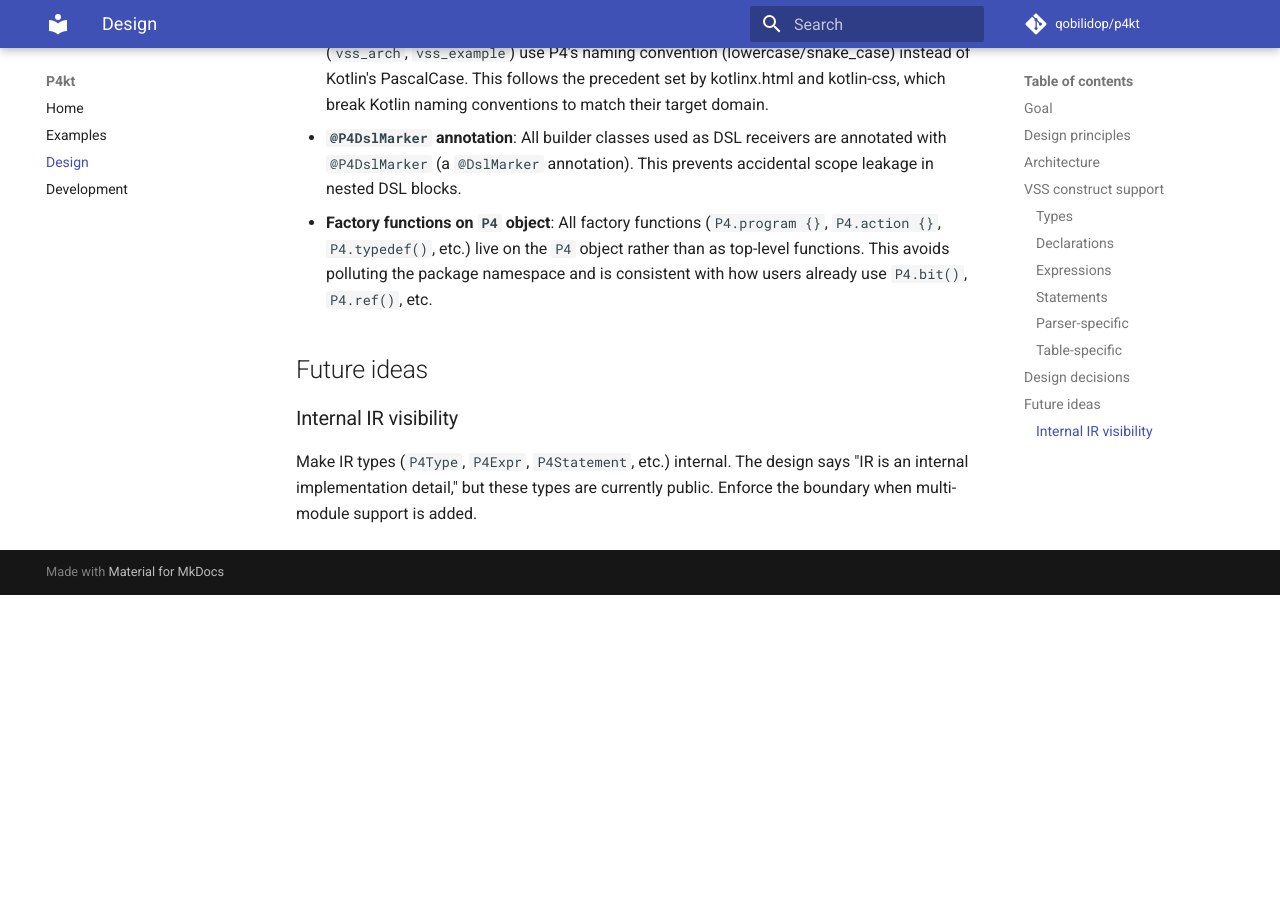
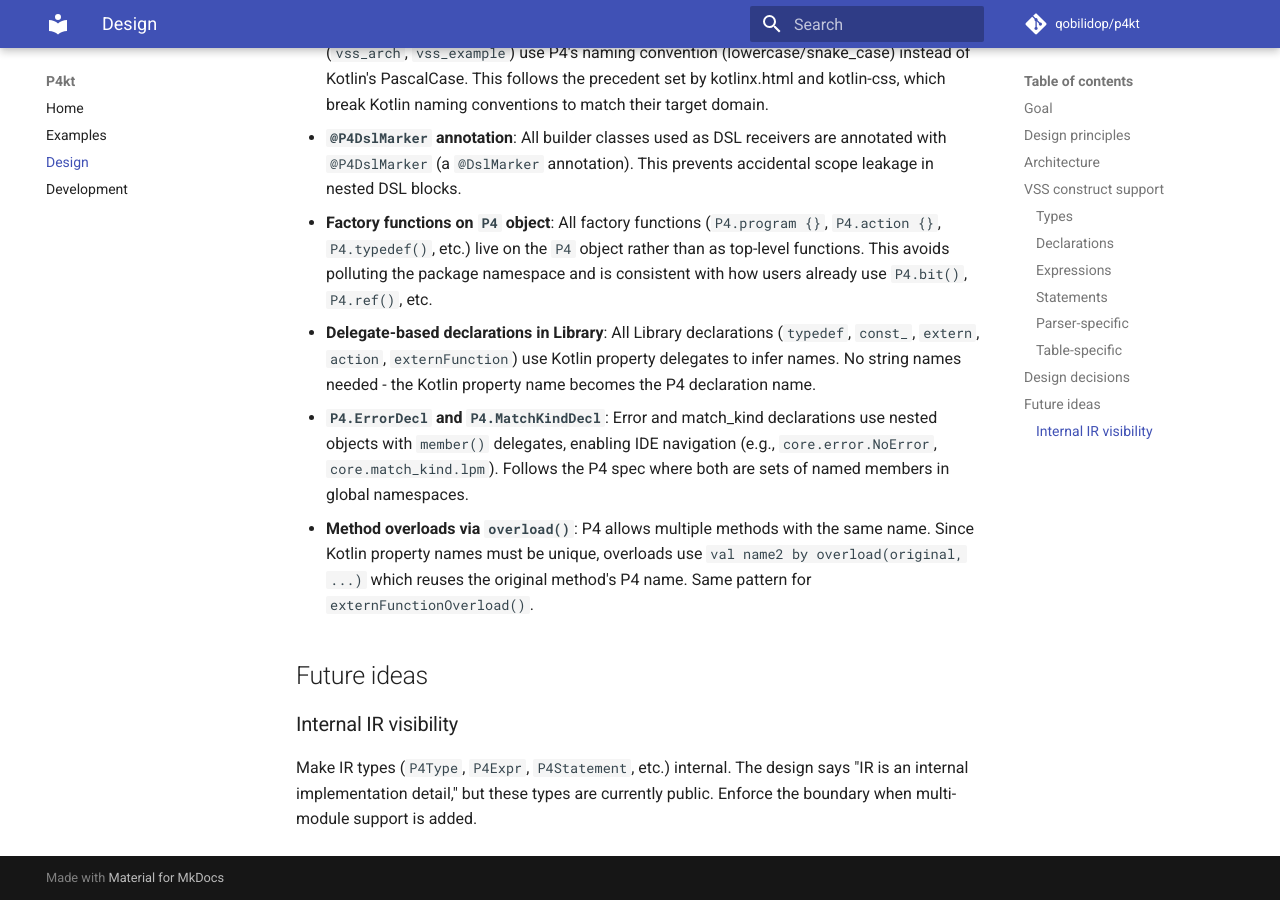
Before and after one commit to qobilidop/p4kt, an MkDocs documentation site: the page built from docs/design.md, in a window 1280 px wide and 900 px high, scrolled down 4294 px. Built offline with MkDocs 1.6.1 and Material for MkDocs 9.7.7, drawn with Linux system fonts in a browser that asks for light colours; comment, search, counter and statistics services are not loaded; before the commit the page ends 4889 px from its top, so only the background shows below that; part of the change alters nothing that is shown.

Commit message:
Complete core.p4 coverage
Add P4ExternFunction IR for standalone extern function declarations.
Add P4Type.P4String. Add externFunction(), externFunctionOverload(),
action(), and method overload() to the DSL.

core.kt now implements every construct from upstream core.p4:
error, packet_in, packet_out, verify, NoAction, match_kind,
and static_assert (both overloads).

Co-Authored-By: Claude Opus 4.6 (1M context) <noreply@anthropic.com>

```diff
--- a/docs/design.md
+++ b/docs/design.md
@@ -28,16 +28,16 @@ User code (DSL) → IR (immutable data classes) → Renderer (P4 source text)
 
 ### Types
 
-| Construct       | Example from VSS                         | Status |
-| --------------- | ---------------------------------------- | ------ |
-| `bit<W>`        | `bit<48>`, `bit<4>`                      | Done   |
-| `bool`          | implicit in conditions                   | Done   |
-| `void`          | action return types                      | Done   |
-| `typedef`       | `typedef bit<48> EthernetAddress`        | Done   |
-| `header`        | `header Ethernet_h { ... }`              | Done   |
-| `struct`        | `struct Parsed_packet { ... }`           | Done   |
-| `error`         | `error { IPv4OptionsNotSupported, ... }` | Done   |
-| type parameters | `<H>`, `<T>`                             | Todo   |
+| Construct       | Example from VSS                         | Status  |
+| --------------- | ---------------------------------------- | ------- |
+| `bit<W>`        | `bit<48>`, `bit<4>`                      | Done    |
+| `bool`          | implicit in conditions                   | Done    |
+| `void`          | action return types                      | Done    |
+| `typedef`       | `typedef bit<48> EthernetAddress`        | Done    |
+| `header`        | `header Ethernet_h { ... }`              | Done    |
+| `struct`        | `struct Parsed_packet { ... }`           | Done    |
+| `error`         | `error { IPv4OptionsNotSupported, ... }` | Done    |
+| type parameters | `<H>`, `<T>`                             | Partial |
 
 ### Declarations
 
@@ -108,6 +108,9 @@ User code (DSL) → IR (immutable data classes) → Renderer (P4 source text)
 - **P4 naming for domain objects**: p4include objects (`core`, `v1model`) and examples (`vss_arch`, `vss_example`) use P4's naming convention (lowercase/snake_case) instead of Kotlin's PascalCase. This follows the precedent set by kotlinx.html and kotlin-css, which break Kotlin naming conventions to match their target domain.
 - **`@P4DslMarker` annotation**: All builder classes used as DSL receivers are annotated with `@P4DslMarker` (a `@DslMarker` annotation). This prevents accidental scope leakage in nested DSL blocks.
 - **Factory functions on `P4` object**: All factory functions (`P4.program {}`, `P4.action {}`, `P4.typedef()`, etc.) live on the `P4` object rather than as top-level functions. This avoids polluting the package namespace and is consistent with how users already use `P4.bit()`, `P4.ref()`, etc.
+- **Delegate-based declarations in Library**: All Library declarations (`typedef`, `const_`, `extern`, `action`, `externFunction`) use Kotlin property delegates to infer names. No string names needed - the Kotlin property name becomes the P4 declaration name.
+- **`P4.ErrorDecl` and `P4.MatchKindDecl`**: Error and match_kind declarations use nested objects with `member()` delegates, enabling IDE navigation (e.g., `core.error.NoError`, `core.match_kind.lpm`). Follows the P4 spec where both are sets of named members in global namespaces.
+- **Method overloads via `overload()`**: P4 allows multiple methods with the same name. Since Kotlin property names must be unique, overloads use `val name2 by overload(original, ...)` which reuses the original method's P4 name. Same pattern for `externFunctionOverload()`.
 
 ## Future ideas
 
```
